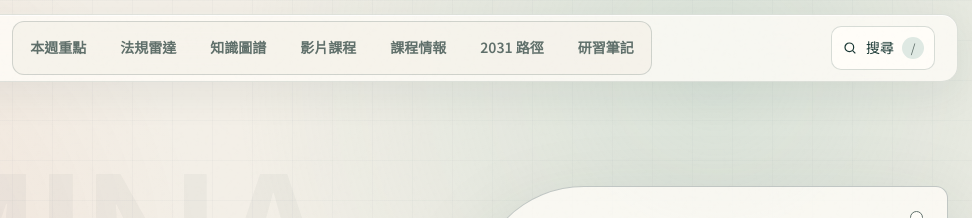
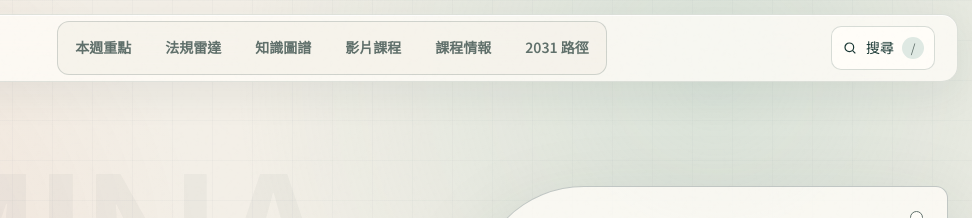
Before and after one commit to eric020730/lumina-atlas, a website: page index.html in a window 1280 px wide. Shown: the top 218 px of the page, 308-1280 px from the left. Drawn offline with Linux system fonts and the light colour scheme.

Commit message:
refactor: remove notes navigation tab

```diff
--- a/index.html
+++ b/index.html
@@ -52,7 +52,6 @@
         <a href="#video-learning">影片課程</a>
         <a href="#courses">課程情報</a>
         <a href="#life-os">2031 路徑</a>
-        <a href="#notes">研習筆記</a>
       </nav>
 
       <div class="header-actions">
@@ -75,7 +74,6 @@
         <a href="#video-learning">影片課程</a>
         <a href="#courses">課程情報</a>
         <a href="#life-os">2031 路徑</a>
-        <a href="#notes">研習筆記</a>
       </nav>
     </header>
 
```
